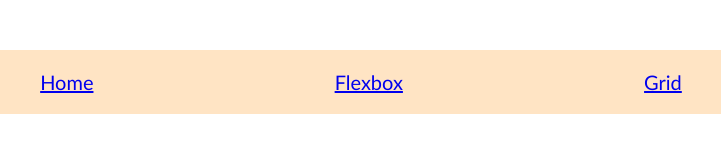
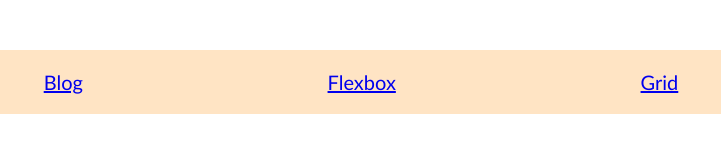
Before and after one commit to KierraP/WebDesign, a plain HTML site: page Assignment4/index.html in a window 1280 px wide. Shown: the full height of the page, 279-1000 px from the left. Drawn offline with Linux system fonts and the light colour scheme.

Commit message:
Updated links

```diff
--- a/Assignment4/index.html
+++ b/Assignment4/index.html
@@ -7,7 +7,7 @@
 </head>
 <body>
 <div class="nav">
-      <a href="index.html">Home</a>
+      <a href="blog-post.html">Blog</a>
       <a href="flexbox.html">Flexbox</a>
       <a href="grid.html">Grid</a>
 </div>
```
